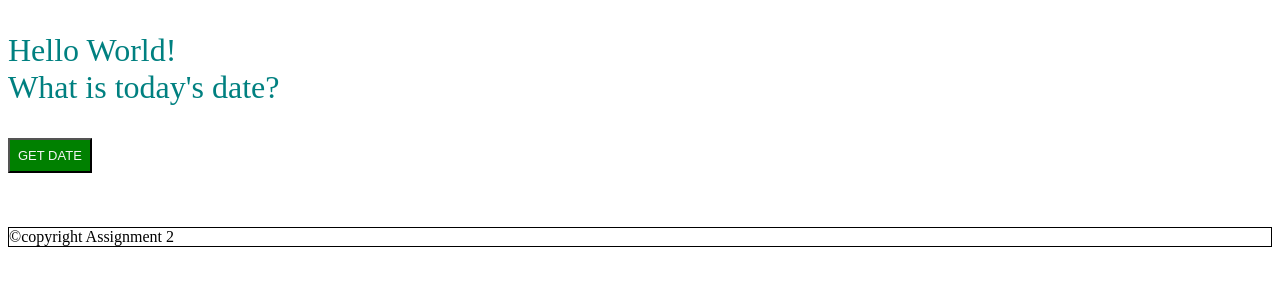
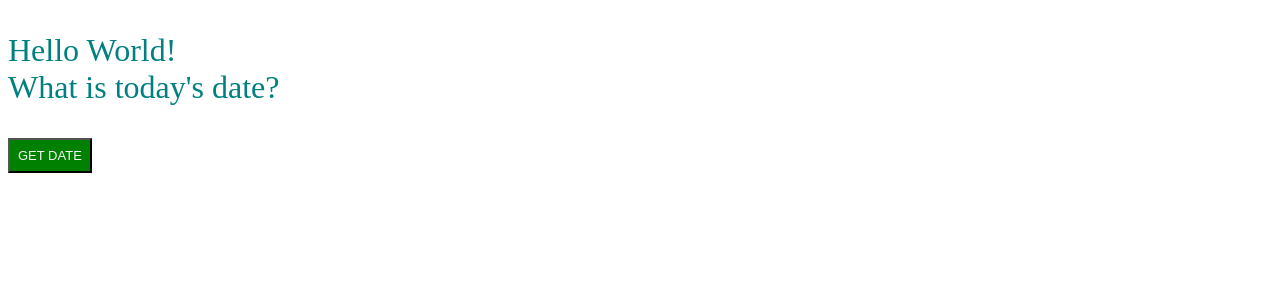
Before and after one commit to Ahobrase-creator/HW2_FMEAYVV6K, a plain HTML site: page index.html in a window 1280 px wide. Drawn offline with nearby package versions, Linux system fonts and the light colour scheme.

Commit message:
HW2_FMEAYVV6K

```diff
--- a/index.html
+++ b/index.html
@@ -22,7 +22,7 @@
     <br>
     <br>
     <br>
-    <footer style="border: 1px solid black;"> &copycopyright Assignment 2</footer>
+
 
 
 <script src="https://code.jquery.com/jquery-3.3.1.slim.min.js" integrity="sha384-q8i/X+965DzO0rT7abK41JStQIAqVgRVzpbzo5smXKp4YfRvH+8abtTE1Pi6jizo" crossorigin="anonymous"></script>
```
